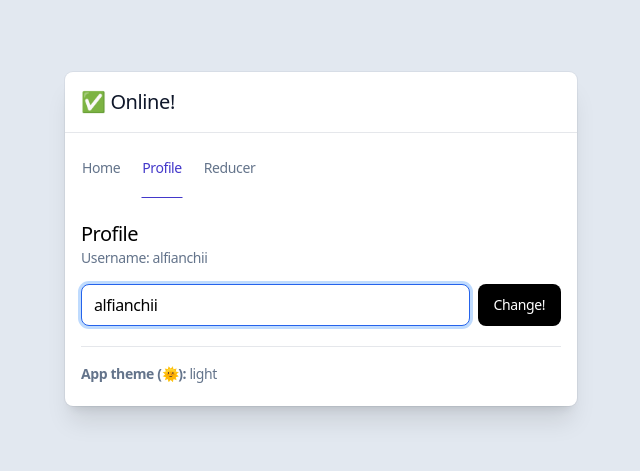
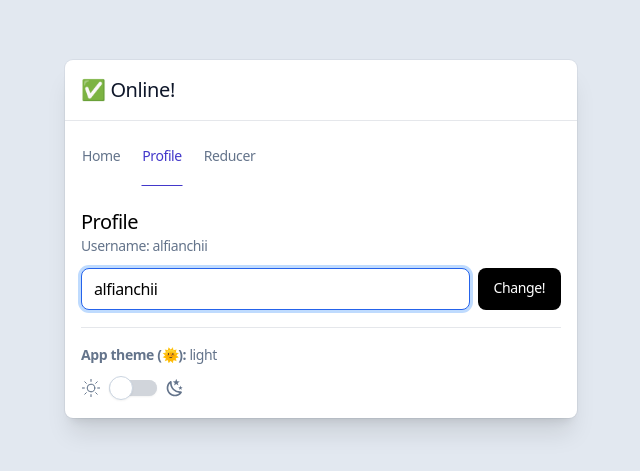
Before and after one commit to alfianchii/reactjs-dependency-injection, a React (Vite) app: page /profile in a window 1280 px wide. Shown: the part 161-632 px from the top of the page, without its empty margins (319-959 px from the left). Built offline with nearby package versions, Linux system fonts and the light colour scheme.

Commit message:
fix(ui): balance cards height

```diff
--- a/src/App.tsx
+++ b/src/App.tsx
@@ -18,7 +18,7 @@ function App() {
     <>
       <AppProvider>
         <ReducerProvider>
-          <PlaceContentCenter>
+          <PlaceContentCenter className={`box-border`}>
             <Card>
               <Card.Title className={`select-none`}>
                 {status ? "✅ Online!" : "❌ Disconnected ..."}
--- a/src/components/Card.tsx
+++ b/src/components/Card.tsx
@@ -7,7 +7,7 @@ interface Props {
 
 const Card = ({ children, className = "" }: Props) => (
   <div
-    className={`overflow-hidden rounded-lg bg-white shadow-xl ring-1 ring-slate-900/5 transition-colors duration-300 dark:bg-slate-800 ${className}`.trim()}
+    className={`box-border overflow-hidden rounded-lg bg-white shadow-xl ring-1 ring-slate-900/5 transition-colors duration-300 dark:bg-slate-800 ${className}`.trim()}
   >
     {children}
   </div>
--- a/src/components/ChangeUsername.tsx
+++ b/src/components/ChangeUsername.tsx
@@ -16,7 +16,7 @@ const ChangeUsername = () => {
   };
 
   return (
-    <form onSubmit={changeUsernameHandler} className={`flex gap-x-2`}>
+    <form onSubmit={changeUsernameHandler} className={`mb-2 mt-3 flex gap-x-2`}>
       <Input
         autoFocus
         defaultValue={user.username}
--- /dev/null
+++ b/src/components/Theme.tsx
@@ -0,0 +1,19 @@
+import DisplayTheme from "./DisplayTheme";
+import ToggleTheme from "./ToggleTheme";
+
+const Theme = () => {
+  return (
+    <>
+      <section>
+        <div className={`mt-4`}>
+          <DisplayTheme />
+        </div>
+        <div className={`-mb-2 mt-3`}>
+          <ToggleTheme />
+        </div>
+      </section>
+    </>
+  );
+};
+
+export default Theme;
--- a/src/pages/Home.tsx
+++ b/src/pages/Home.tsx
@@ -1,5 +1,4 @@
-import DisplayTheme from "../components/DisplayTheme";
-import ToggleTheme from "../components/ToggleTheme";
+import Theme from "../components/Theme";
 import { useAppContext } from "../hooks/useAppContext";
 
 const Home = () => {
@@ -12,6 +11,7 @@ const Home = () => {
     <section className={`mt-10`}>
       <div className={`mb-3`}>
         <div
+          style={{ height: 120 }}
           className={`flex items-center justify-between border-b pb-5 transition-colors duration-300 dark:border-b-slate-600`}
         >
           <div>
@@ -32,12 +32,7 @@ const Home = () => {
             />
           </div>
         </div>
-        <div className={`mt-4`}>
-          <DisplayTheme />
-        </div>
-        <div className={`-mb-2 mt-3`}>
-          <ToggleTheme />
-        </div>
+        <Theme />
       </div>
     </section>
   );
--- a/src/pages/Profile.tsx
+++ b/src/pages/Profile.tsx
@@ -1,5 +1,5 @@
 import ChangeUsername from "../components/ChangeUsername";
-import DisplayTheme from "../components/DisplayTheme";
+import Theme from "../components/Theme";
 import { useAppContext } from "../hooks/useAppContext";
 
 const Profile = () => {
@@ -10,8 +10,12 @@ const Profile = () => {
   ] = useAppContext();
   return (
     <section className={`mt-10`}>
-      <div className={`mb-1`}>
-        <div className={`flex flex-col`}>
+      <div className={`mb-3`}>
+        <div
+          style={{ height: 120 }}
+          className={`ransition-colors border-b pb-5 duration-300 dark:border-b-slate-600`}
+        >
+          <div>
             <h1
               className={`text-xl font-medium tracking-tight text-black transition-all duration-300 dark:text-white`}
             >
@@ -20,13 +24,12 @@ const Profile = () => {
             <p className={`text-sm`}>Username: {username}</p>
           </div>
           <div
-          className={`mt-4 border-b pb-5 transition-colors duration-300 dark:border-b-slate-600`}
+            className={`mt-2 transition-colors duration-300 dark:border-b-slate-600`}
           >
             <ChangeUsername />
           </div>
-        <div className={`mt-4`}>
-          <DisplayTheme />
         </div>
+        <Theme />
       </div>
     </section>
   );
--- a/src/pages/Reducer.tsx
+++ b/src/pages/Reducer.tsx
@@ -16,8 +16,12 @@ const Reducer = () => {
 
   return (
     <section className={`mt-10`}>
-      <div className={`mb-1`}>
-        <div className={`flex flex-col`}>
+      <div className={`mb-3`}>
+        <div
+          style={{ height: 120 }}
+          className={`border-b pb-5 transition-colors duration-300 dark:border-b-slate-600`}
+        >
+          <div>
             <h1
               className={`text-xl font-medium tracking-tight text-black transition-all duration-300 dark:text-white`}
             >
@@ -25,9 +29,8 @@ const Reducer = () => {
             </h1>
             <p className={`text-sm`}>Count: {state.count}</p>
           </div>
-        <div
-          className={`mt-4 flex gap-x-3 border-b pb-4 transition-colors duration-300 dark:border-b-slate-600`}
-        >
+
+          <div className={`mt-3 flex gap-x-3 `}>
             <Button onClick={decreaseHandler} color={`bg-red-500`}>
               Decrease
             </Button>
@@ -38,15 +41,17 @@ const Reducer = () => {
               Increase
             </Button>
           </div>
+        </div>
+        <section>
           <div className={`mt-4`}>
             <p className={`font-medium`}>
               <span className={`font-bold`}>
-              Reducer theme ({state.theme === "light" ? "🌞" : "🌙"}):
+                App theme ({state.theme === "light" ? "🌞" : "🌙"}):
               </span>
               {` ${state.theme}`}
             </p>
           </div>
-        <div className={`mt-3`}>
+          <div className={`-mb-2 mt-3`}>
             <div className={`flex items-center gap-x-2`}>
               <svg
                 xmlns="http://www.w3.org/2000/svg"
@@ -113,6 +118,7 @@ const Reducer = () => {
               </svg>
             </div>
           </div>
+        </section>
       </div>
     </section>
   );
```
Lines whose indentation alone changed are shown as unchanged.
